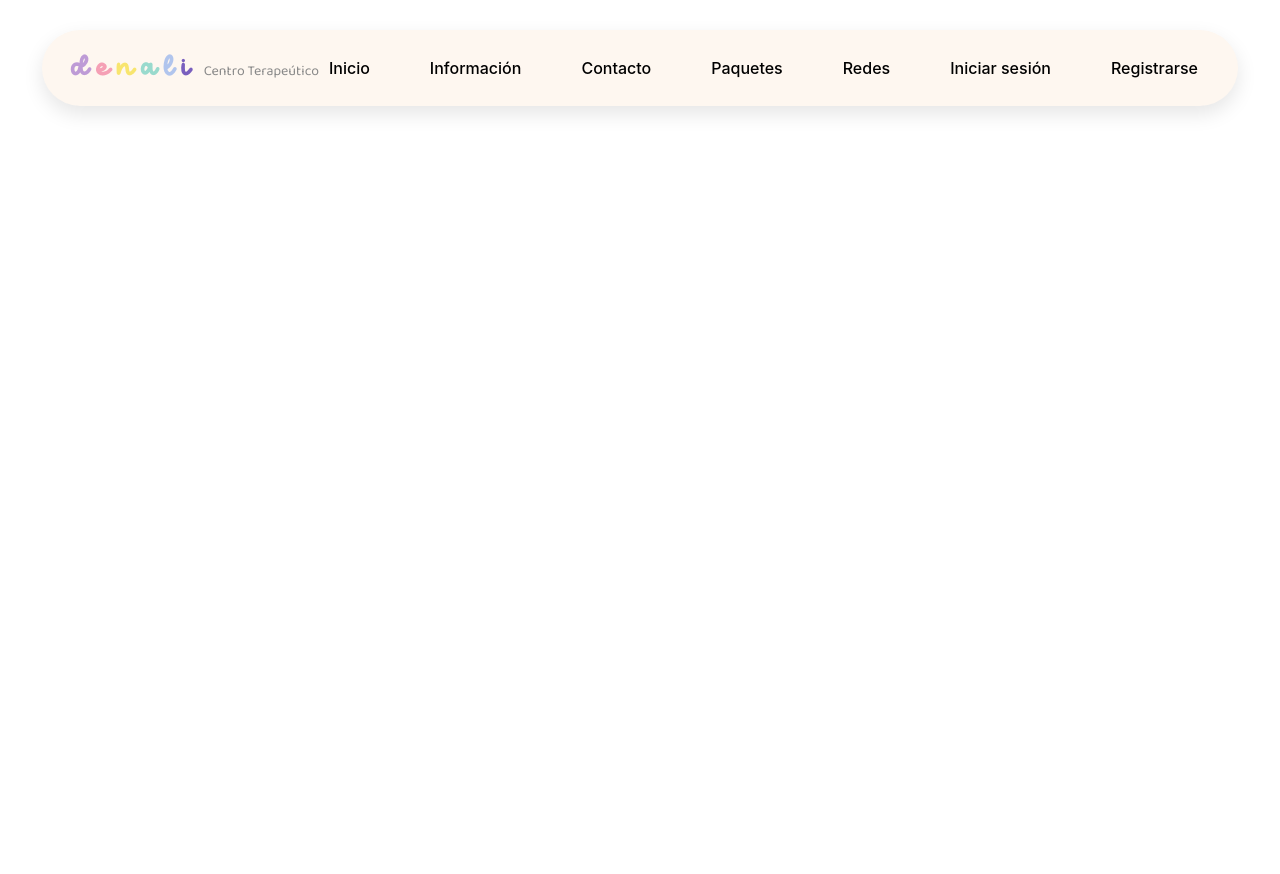
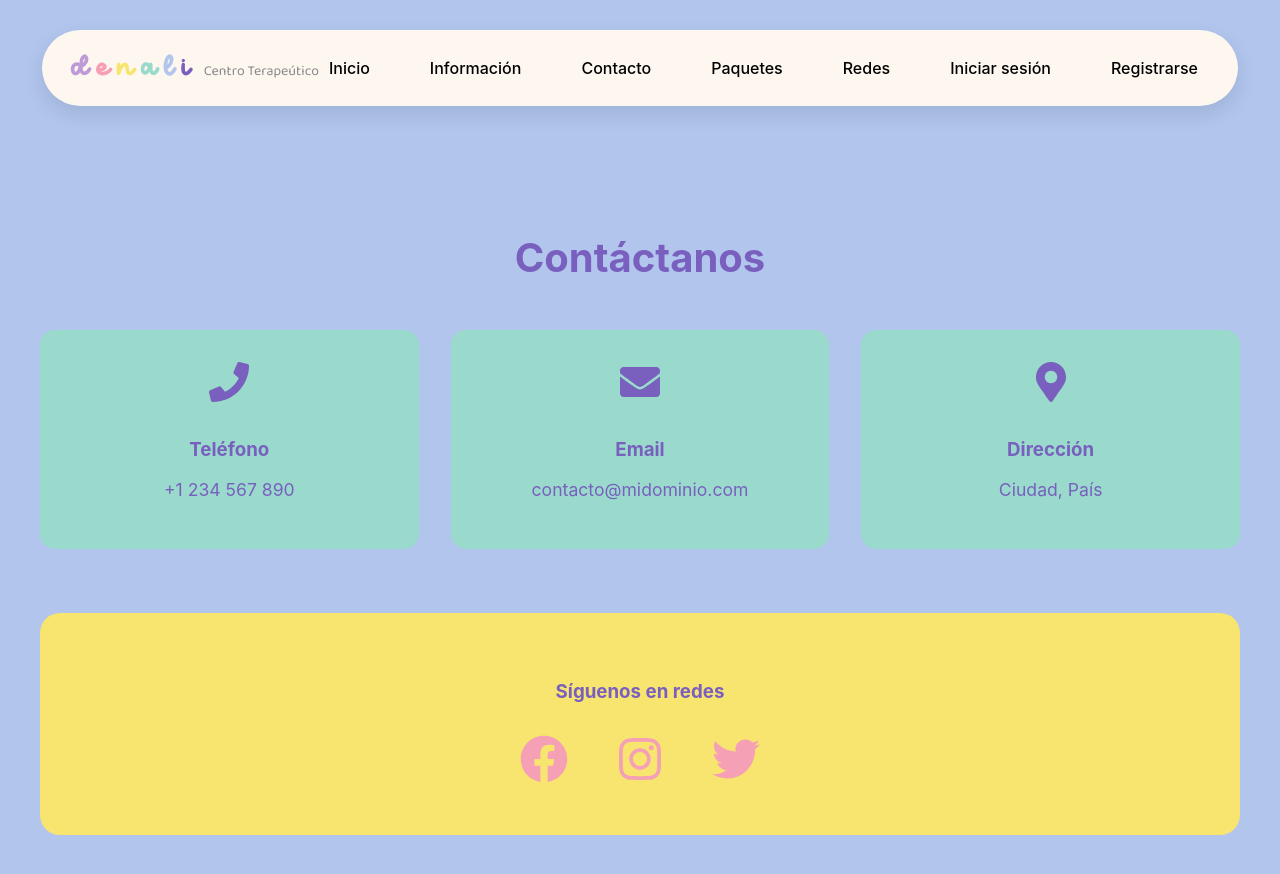
Before and after one commit to Mario124244/denali-main, a React (Create React App) app: page /redes in a window 1280 px wide. Shown: the top 874 px of the page. Before the commit the page ends 830 px from the top, so only its background shows below. Built offline with nearby package versions, Linux system fonts and the light colour scheme.

Commit message:
Se implemento la vista de Contactanos

```diff
--- a/package.json
+++ b/package.json
@@ -21,9 +21,9 @@
     "@types/react-dom": "^19.0.4",
     "@types/styled-components": "^5.1.34",
     "axios": "^1.8.4",
-    "react": "^19.1.0",
-    "react-dom": "^19.1.0",
-    "react-icons": "^5.5.0",
+    "react": "^18.2.0",
+    "react-dom": "^18.2.0",
+    "react-icons": "^4.10.1",
     "react-responsive-carousel": "^3.2.23",
     "react-router-dom": "^7.4.1",
     "react-scripts": "5.0.1",
--- a/src/App.tsx
+++ b/src/App.tsx
@@ -11,6 +11,7 @@ import RegistroUsuario from './components/pages/RegistroUsuario';
 import LoginUsuario from './components/pages/LoginUsuario';
 import { AuthProvider } from './context/AuthContext'; // ✅
 import MisCitas from './components/pages/MisCitas';
+import ContactSection from './components/pages/redes';
 
 const App: React.FC = () => {
   return (
@@ -28,6 +29,7 @@ const App: React.FC = () => {
             <Route path="/registro" element={<RegistroUsuario />} />
             <Route path="/login" element={<LoginUsuario />} />
             <Route path="/mis-citas" element={<MisCitas />} />
+            <Route path="/redes" element={<ContactSection />} />
           </Routes>
         </div>
       </Router>
--- a/src/components/layout/menu.tsx
+++ b/src/components/layout/menu.tsx
@@ -45,7 +45,7 @@ const Navbar = () => {
         <li><Link to="/informacion">Información</Link></li>
         <li><Link to="/contact">Contacto</Link></li>
         <li><Link to="/about">Paquetes</Link></li>
-        <li><Link to="#">Redes</Link></li>
+        <li><Link to="/redes">Redes</Link></li>
 
         {!isAuthenticated && (
           <>
--- /dev/null
+++ b/src/components/pages/ContactSection.css
@@ -0,0 +1,7 @@
+
+body.redes-body {
+    background-color: #b1c5ed;
+    margin: 0;
+    padding: 0;
+    box-sizing: border-box;
+  }
--- a/src/components/pages/MisCitas.tsx
+++ b/src/components/pages/MisCitas.tsx
@@ -82,18 +82,26 @@ const MisCitas: React.FC = () => {
   const cancelarCita = async () => {
     if (!citaSeleccionada) return;
 
-    await fetch(`${process.env.REACT_APP_API_URL}/citas/${citaSeleccionada._id}/estado`, {
-      method: 'PATCH',
+    const confirmar = window.confirm("¿Estás seguro de que deseas cancelar esta cita?");
+    if (!confirmar) return;
+
+    const response = await fetch(`${process.env.REACT_APP_API_URL}/citas/${citaSeleccionada._id}`, {
+      method: 'DELETE',
       headers: {
-        'Content-Type': 'application/json',
         Authorization: `Bearer ${localStorage.getItem('token')}`
-      },
-      body: JSON.stringify({ estado: 'cancelada' })
+      }
     });
 
-    cerrarModal();
-    window.location.reload();
+    if (response.ok) {
+      alert("✅ Cita cancelada correctamente");
+      cerrarModal();
+      window.location.reload();
+    } else {
+      const error = await response.json();
+      alert("❌ Error al cancelar la cita: " + error.mensaje);
+    }
   };
+
 
   const reagendarCita = async () => {
     if (!citaSeleccionada) return;
@@ -286,8 +294,9 @@ const MisCitas: React.FC = () => {
               <button onClick={confirmarCita}>Confirmar</button>
               <button onClick={reagendarCita}>Reagendar</button>
               <button onClick={cancelarCita} style={{ backgroundColor: '#fa5252', color: 'white' }}>
-                Cancelar
-              </button>
+                  Cancelar
+                </button>
+
               <button onClick={cerrarModal}>Cerrar</button>
             </div>
 
--- /dev/null
+++ b/src/components/pages/redes.tsx
@@ -0,0 +1,135 @@
+
+import { FaFacebook, FaInstagram, FaTwitter, FaPhone, FaEnvelope, FaMapMarkerAlt } from 'react-icons/fa';
+import { CSSProperties } from 'react';
+import React, { useEffect } from 'react';
+import './ContactSection.css';
+
+
+const ContactSection = (): React.JSX.Element => { // Cambia JSX.Element por React.JSX.Element
+  // ... resto del componente
+  useEffect(() => {
+      document.body.classList.add('redes-body');
+      return () => {
+        document.body.classList.remove('redes-body');
+      };
+    }, []);
+  return (
+    <div style={styles.container}>
+      <h2 style={styles.title}>Contáctanos</h2>
+
+      <div style={styles.content}>
+        <div style={styles.contactMethods}>
+          <div style={styles.contactCard}>
+            <FaPhone style={styles.icon} />
+            <h3 style={styles.subtitle}>Teléfono</h3>
+            <p style={styles.text}>+1 234 567 890</p>
+          </div>
+
+          <div style={styles.contactCard}>
+            <FaEnvelope style={styles.icon} />
+            <h3 style={styles.subtitle}>Email</h3>
+            <p style={styles.text}>contacto@midominio.com</p>
+          </div>
+
+          <div style={styles.contactCard}>
+            <FaMapMarkerAlt style={styles.icon} />
+            <h3 style={styles.subtitle}>Dirección</h3>
+            <p style={styles.text}>Ciudad, País</p>
+          </div>
+        </div>
+
+        <div style={styles.socialSection}>
+          <h3 style={styles.socialTitle}>Síguenos en redes</h3>
+          <div style={styles.socialIcons}>
+            <a href="#" style={styles.socialLink}>
+              <FaFacebook style={styles.socialIcon} />
+            </a>
+            <a href="#" style={styles.socialLink}>
+              <FaInstagram style={styles.socialIcon} />
+            </a>
+            <a href="#" style={styles.socialLink}>
+              <FaTwitter style={styles.socialIcon} />
+            </a>
+          </div>
+        </div>
+      </div>
+    </div>
+  );
+};
+
+// Definición de tipos para los estilos
+interface Styles {
+  [key: string]: CSSProperties;
+}
+
+const styles: Styles = {
+
+  container: {
+    backgroundColor: '#b1c5ed',
+    padding: '4rem 2rem',
+    minHeight: '100vh',
+  },
+  title: {
+    textAlign: 'center',
+    color: '#795fbe',
+    fontSize: '2.5rem',
+    marginBottom: '3rem',
+  },
+  content: {
+    maxWidth: '1200px',
+    margin: '0 auto',
+  },
+  contactMethods: {
+    display: 'grid',
+    gridTemplateColumns: 'repeat(auto-fit, minmax(250px, 1fr))',
+    gap: '2rem',
+    marginBottom: '4rem',
+  },
+  contactCard: {
+    backgroundColor: '#99dacd',
+    padding: '2rem',
+    borderRadius: '15px',
+    textAlign: 'center',
+    transition: 'transform 0.3s ease',
+  },
+  icon: {
+    fontSize: '2.5rem',
+    color: '#795fbe',
+    marginBottom: '1rem',
+  },
+  subtitle: {
+    color: '#795fbe',
+    margin: '1rem 0',
+  },
+  text: {
+    color: '#795fbe',
+    fontSize: '1.1rem',
+  },
+  socialSection: {
+    backgroundColor: '#f8e56f',
+    padding: '3rem',
+    borderRadius: '20px',
+    textAlign: 'center',
+  },
+  socialTitle: {
+    color: '#795fbe',
+    marginBottom: '2rem',
+  },
+  socialIcons: {
+    display: 'flex',
+    justifyContent: 'center',
+    gap: '3rem',
+  },
+  socialLink: {
+    color: '#f5a0b5',
+    transition: 'color 0.3s ease',
+  },
+  socialIcon: {
+    fontSize: '3rem',
+  },
+
+
+
+};
+
+export default ContactSection;
```
